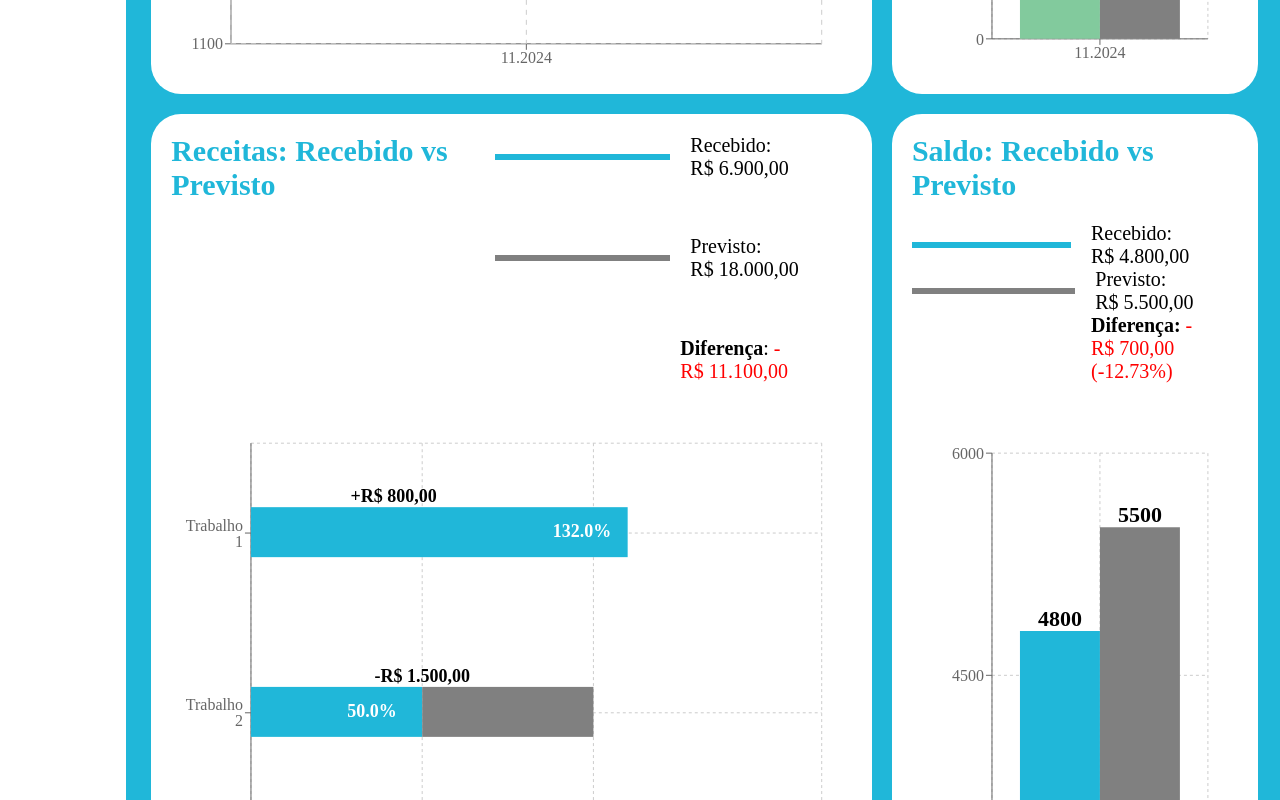
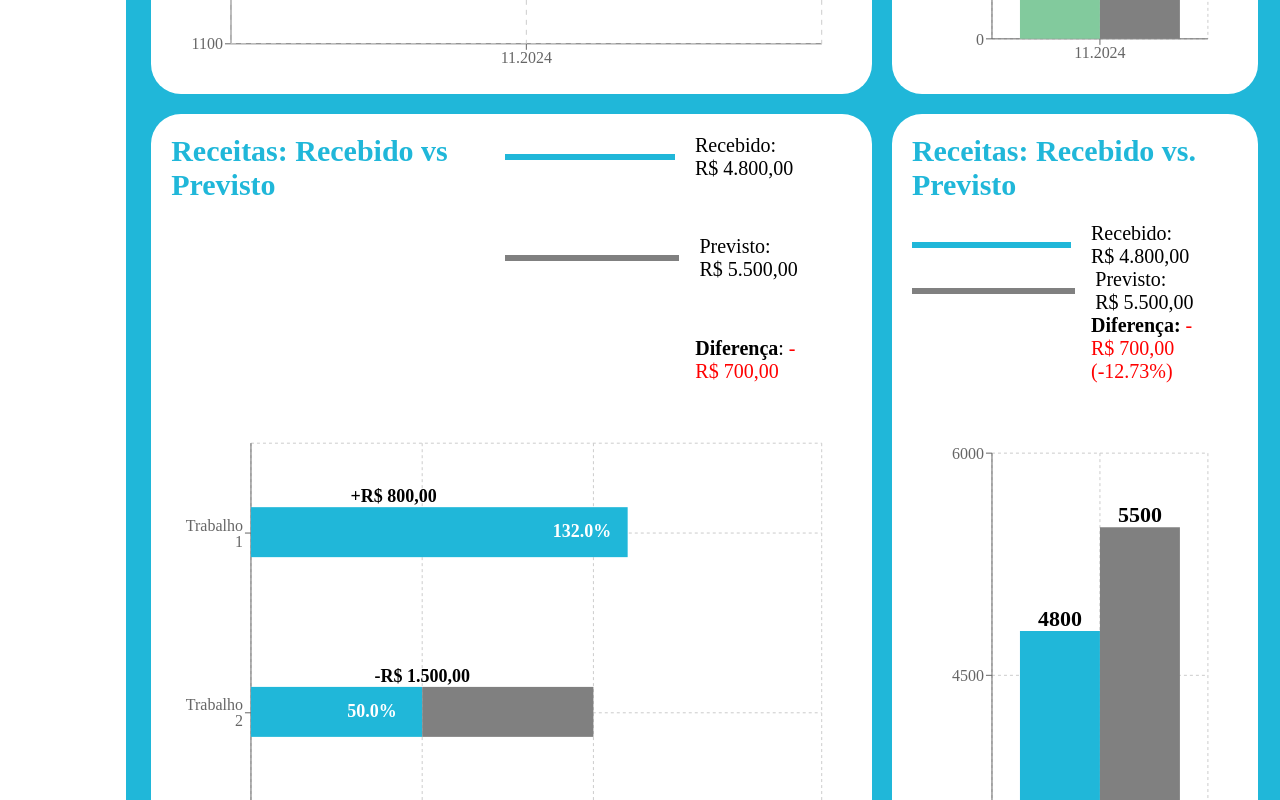
Before and after one commit to CaioMiranda12/project-poupador, a React (Create React App) app: page / in a window 1280 px wide. Shown: the part 1440-2240 px from the top of the page. Built offline with nearby package versions, Linux system fonts and the light colour scheme; a web font is replaced by a local one.

Commit message:
fixing receitaleftarea topinfo

```diff
--- a/src/components/BarGraphVertical/index.jsx
+++ b/src/components/BarGraphVertical/index.jsx
@@ -8,6 +8,7 @@ import { GraphBarVerticalInfo, GraphInfo, GraphItem, TopPart } from './styles';
 export function BarGraphVertical({
   firstMensalValue,
   secondMensalValue,
+  title,
   firstName,
   secondName,
   selectedDate,
@@ -20,7 +21,7 @@ export function BarGraphVertical({
       <GraphInfo>
         <TopPart>
           <h3>
-            Saldo: {firstName} vs {secondName}
+            {title}: {firstName} vs. {secondName}
           </h3>
 
           <GraphBarVerticalInfo>
@@ -96,6 +97,7 @@ export function BarGraphVertical({
 BarGraphVertical.propTypes = {
   firstMensalValue: PropTypes.number,
   secondMensalValue: PropTypes.number,
+  title: PropTypes.string,
   firstName: PropTypes.string,
   secondName: PropTypes.string,
   selectedDate: PropTypes.string,
--- a/src/pages/MensalBalance/index.jsx
+++ b/src/pages/MensalBalance/index.jsx
@@ -304,6 +304,7 @@ export function MensalBalance() {
 
           <BarGraphVertical
             selectedDate={selectedDate}
+            title="Saldo"
             firstName="Acumulado"
             secondName="Previsto"
             firstMensalValue={saldoReceitaMensal - saldoDespesaMensal}
@@ -330,13 +331,13 @@ export function MensalBalance() {
                       width: 200,
                     }}
                   />
-                  <p>Recebido: {formatCurrency(totalRecebido)}</p>
+                  <p>Recebido: {formatCurrency(chartData[0].Recebido)}</p>
                 </div>
                 <div>
                   <div
                     style={{ backgroundColor: 'gray', height: 6, width: 200 }}
                   />
-                  <p>Previsto: {formatCurrency(totalPrevistoDeRecebido)}</p>
+                  <p>Previsto: {formatCurrency(chartData[0].Previsto)}</p>
                 </div>
                 <div style={{ display: 'flex' }}>
                   <div
@@ -348,17 +349,17 @@ export function MensalBalance() {
                   />
                   <SaldoText>
                     <strong>Diferença</strong>:{' '}
-                    {totalRecebido - totalPrevistoDeRecebido >= 0 ? (
+                    {chartData[0].Recebido - chartData[0].Previsto >= 0 ? (
                       <span style={{ color: '#20b7d9' }}>
                         +
                         {formatCurrency(
-                          totalRecebido - totalPrevistoDeRecebido,
+                          chartData[0].Recebido - chartData[0].Previsto,
                         )}
                       </span>
                     ) : (
                       <span style={{ color: 'red' }}>
                         {formatCurrency(
-                          totalRecebido - totalPrevistoDeRecebido,
+                          chartData[0].Recebido - chartData[0].Previsto,
                         )}
                       </span>
                     )}
@@ -374,6 +375,7 @@ export function MensalBalance() {
 
           <BarGraphVertical
             selectedDate={selectedDate}
+            title="Receitas"
             firstName="Recebido"
             secondName="Previsto"
             firstMensalValue={chartData[0].Recebido}
@@ -386,7 +388,7 @@ export function MensalBalance() {
           <GraphItem>
             <GraphInfo>
               <LeftPart>
-                <h3>Receitas: Gasto vs Previsto</h3>
+                <h3>Despesas: Gasto vs Previsto</h3>
               </LeftPart>
 
               <RightPart>
@@ -442,6 +444,7 @@ export function MensalBalance() {
 
           <BarGraphVertical
             selectedDate={selectedDate}
+            title="Despesas"
             firstName="Gasto"
             secondName="Previsto"
             firstMensalValue={saldoReceitaMensal - saldoDespesaMensal}
```
